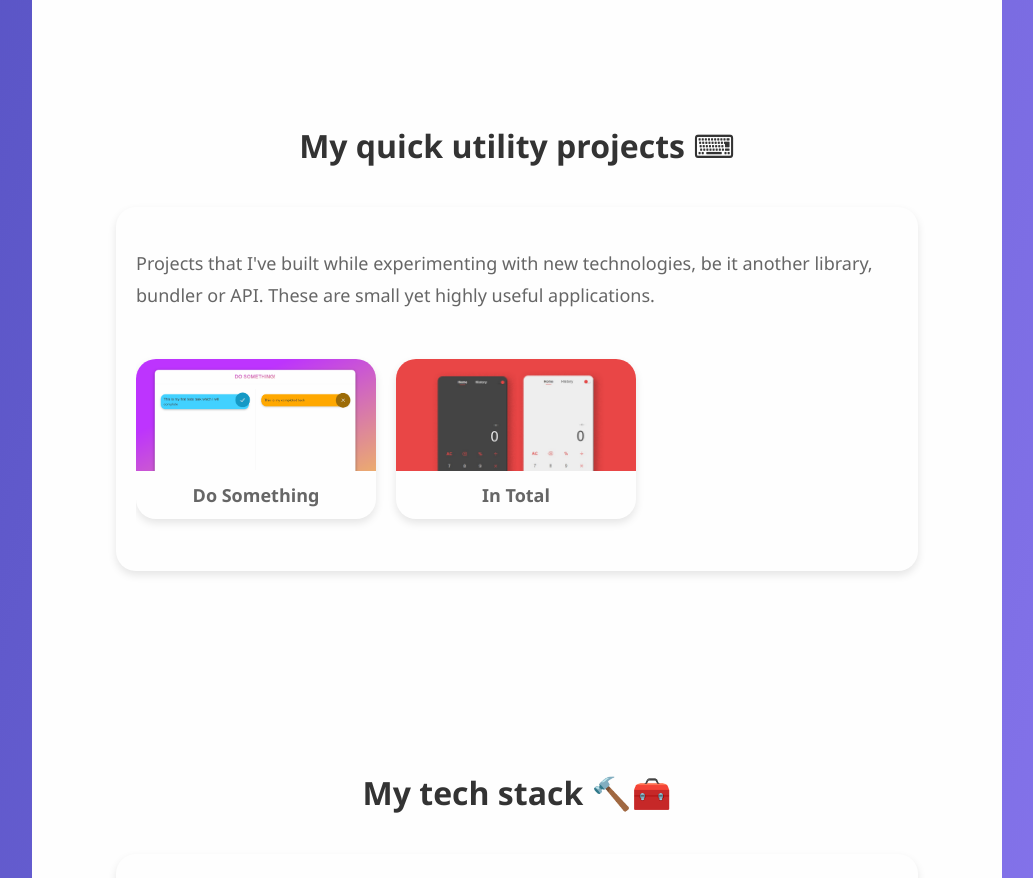
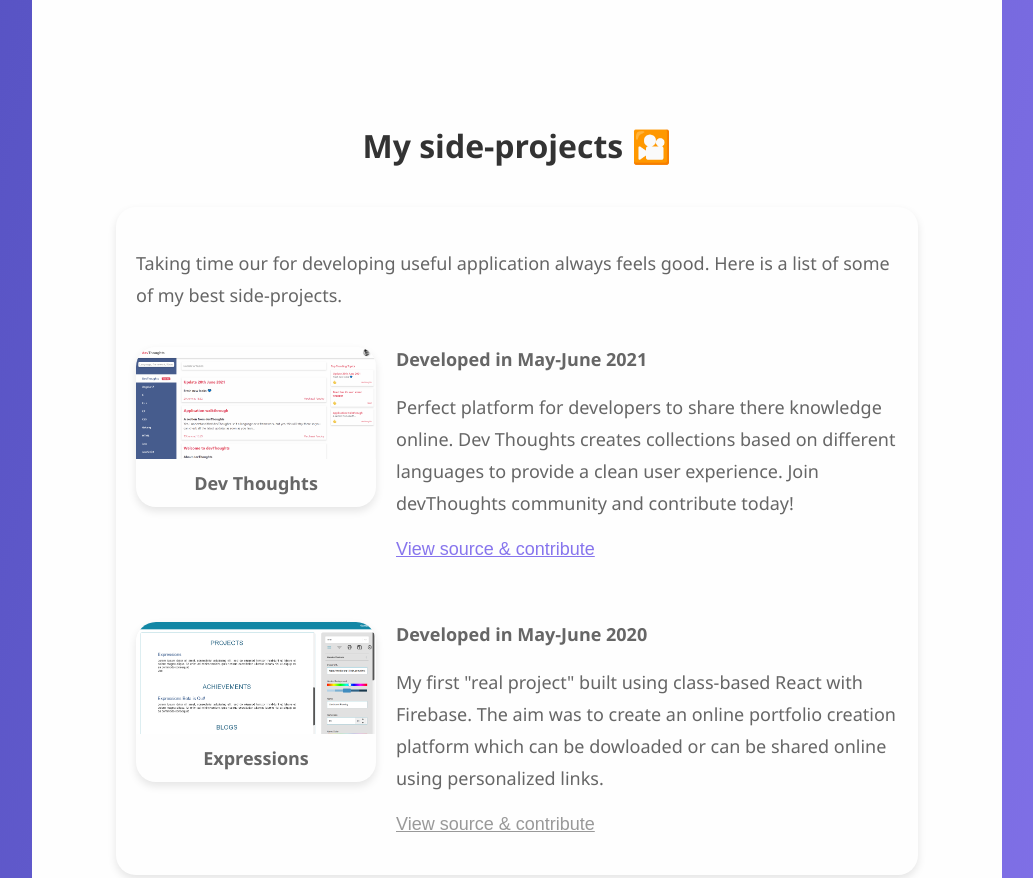
Before and after one commit to varchasvipandey/varchasvipandey, a Gatsby site: page / in a window 1280 px wide. Shown: the part 1780-2658 px from the top of the page, without its empty margins (123-1156 px from the left). Built offline with nearby package versions, Linux system fonts and the light colour scheme; Gatsby itself is replaced by a stand-in of ours.

Commit message:
all sections completed

```diff
--- a/src/components/home/Home.tsx
+++ b/src/components/home/Home.tsx
@@ -22,6 +22,7 @@ const Home: React.FC<HomeProps> = ({
   communityContentList,
   utilityProjectsList,
   entertainmentContentList,
+  projectsList,
 }) => {
   return (
     <>
@@ -35,7 +36,7 @@ const Home: React.FC<HomeProps> = ({
       <CommunityContent communityContentList={communityContentList} />
 
       {/* My side projects */}
-      {/* <SideProjects /> */}
+      <SideProjects projectsList={projectsList} />
 
       {/* My quick utility projects */}
       <UtilityProjects utilityProjectsList={utilityProjectsList} />
--- a/src/components/home/SideProjects/SideProjects.tsx
+++ b/src/components/home/SideProjects/SideProjects.tsx
@@ -1,7 +1,12 @@
 import { Section, Text, DetailedContent } from '../..';
 import React from 'react';
+import { QueryNode } from '../../../types';
 
-const SideProjects: React.FC = () => {
+interface SideProjectsProps {
+  projectsList: QueryNode[];
+}
+
+const SideProjects: React.FC<SideProjectsProps> = ({ projectsList }) => {
   return (
     <Section heading="My side-projects 🎦">
       <Text>
@@ -11,8 +16,13 @@ const SideProjects: React.FC = () => {
       </Text>
 
       <div className="list">
-        <DetailedContent />
-        <DetailedContent style={{ marginTop: '4.8rem' }} />
+        {projectsList.map((project: QueryNode, i: number) => (
+          <DetailedContent
+            key={project.id}
+            style={i + 1 === projectsList.length ? { marginTop: '6.2rem' } : {}}
+            content={project}
+          />
+        ))}
       </div>
     </Section>
   );
--- a/src/components/shared/atoms/Button/Button.ts
+++ b/src/components/shared/atoms/Button/Button.ts
@@ -3,10 +3,11 @@ import styled, { css } from 'styled-components';
 
 interface ButtonProps extends StyledComponentProps {
   variant: 'primary' | 'secondary';
+  disabled?: boolean;
 }
 
 export const Button = styled.button(
-  ({ theme, variant = 'primary' }: ButtonProps) => css`
+  ({ theme, variant = 'primary', disabled = false }: ButtonProps) => css`
     font-size: ${theme.fonts.sectionText.size};
     background-color: transparent;
     border: none;
@@ -16,6 +17,10 @@ export const Button = styled.button(
     justify-content: center;
 
     transition: all 0.2s;
+
+    &:hover {
+      cursor: pointer;
+    }
 
     ${variant === 'primary' &&
     css`
@@ -39,10 +44,16 @@ export const Button = styled.button(
       &:hover {
         color: ${theme.colors.primaryDark};
       }
-      `};
+
+      ${disabled &&
+      css`
+        color: ${theme.colors.text.mutedText};
 
         &:hover {
-      cursor: pointer;
+          color: ${theme.colors.text.mutedText};
+          cursor: not-allowed;
         }
+      `}
+    `};
   `,
 );
--- a/src/components/shared/organisms/DetailedContent/DetailedContent.styles.ts
+++ b/src/components/shared/organisms/DetailedContent/DetailedContent.styles.ts
@@ -8,11 +8,11 @@ interface DetailsContentStylesProps {
 export default styled.section(({ style }: DetailsContentStylesProps) => [
   css`
     display: flex;
-    align-items: center;
+    align-items: flex-start;
 
     .content-info {
       p:first-of-type {
-        margin: 1.2rem 0;
+        margin: 2rem 0;
       }
     }
   `,
--- a/src/components/shared/organisms/DetailedContent/DetailedContent.tsx
+++ b/src/components/shared/organisms/DetailedContent/DetailedContent.tsx
@@ -2,24 +2,25 @@ import Container from './DetailedContent.styles';
 import { ContentCard, Button, SectionSubHeading, Text } from '../..';
 import React from 'react';
 import * as CSS from 'csstype';
+import { QueryNode } from '../../../../types';
 
 interface DetailedContentInterface {
   style?: CSS.Properties;
+  content: QueryNode;
 }
 
-const DetailedContent: React.FC<DetailedContentInterface> = ({ style }) => {
+const DetailedContent: React.FC<DetailedContentInterface> = ({ style, content }) => {
   return (
     <Container style={style}>
       <div className="content-card">
-        <ContentCard style={{ marginRight: '2rem' }} />
+        <ContentCard style={{ marginRight: '2rem' }} content={content} />
       </div>
       <div className="content-info">
-        <SectionSubHeading>Developed in June-July 2021</SectionSubHeading>
-        <Text>
-          Qui Lorem nisi nostrud est velit sit ad ea fugiat. Sunt excepteur et anim in qui labore
-          incididunt. Voluptate et ullamco sunt et minim incididunt.
-        </Text>
-        <Button variant="secondary">View source & contribute</Button>
+        <SectionSubHeading>{content.frontmatter?.headline}</SectionSubHeading>
+        <Text>{content.frontmatter?.description}</Text>
+        <Button variant="secondary" disabled={!content.frontmatter?.secondaryUrl}>
+          View source & contribute
+        </Button>
       </div>
     </Container>
   );
--- a/src/content/projects/dev-thoughts.md
+++ /dev/null
@@ -1,5 +0,0 @@
----
-title: devThoughts
-description: Blog website
-stack: React, Firebase, Styled components
----
--- /dev/null
+++ b/src/content/projects/dev-thoughts/dev-thoughts.md
@@ -0,0 +1,10 @@
+---
+title: Dev Thoughts
+date: 2021-06-30
+publishedOn: Netlify
+thumb: ./thumb.png
+url: http://dev-thoughts.netlify.app/
+secondaryUrl: https://github.com/varchasvipandey/devThoughts
+headline: Developed in May-June 2021
+description: Perfect platform for developers to share there knowledge online. Dev Thoughts creates collections based on different languages to provide a clean user experience. Join devThoughts community and contribute today!
+---
--- /dev/null
+++ b/src/content/projects/expressions/expressions.md
@@ -0,0 +1,9 @@
+---
+title: Expressions
+date: 2020-06-30
+publishedOn: Vercel
+thumb: ./thumb.png
+url: http://expressions.vercel.app/
+headline: Developed in May-June 2020
+description: My first "real project" built using class-based React with Firebase. The aim was to create an online portfolio creation platform which can be dowloaded or can be shared online using personalized links.
+---
--- a/src/pages/index.tsx
+++ b/src/pages/index.tsx
@@ -24,6 +24,15 @@ export const query: Query | void = graphql`
           title
           date
           publishedOn
+          thumb {
+            childImageSharp {
+              gatsbyImageData(placeholder: BLURRED, formats: [AUTO, WEBP, AVIF])
+            }
+          }
+          url
+          secondaryUrl
+          headline
+          description
         }
         id
       }
--- a/src/types/index.ts
+++ b/src/types/index.ts
@@ -6,6 +6,9 @@ export interface FrontmatterProps {
   publishedOn?: string;
   thumb: ImageDataLike;
   url: string;
+  secondaryUrl?: string;
+  headline?: string;
+  description?: string;
 }
 
 export interface QueryNode {
```
Also changed, not shown: src/content/projects/dev-thoughts/thumb.png (added), src/content/projects/expressions/thumb.png (added). Lines whose indentation alone changed are shown as unchanged.
